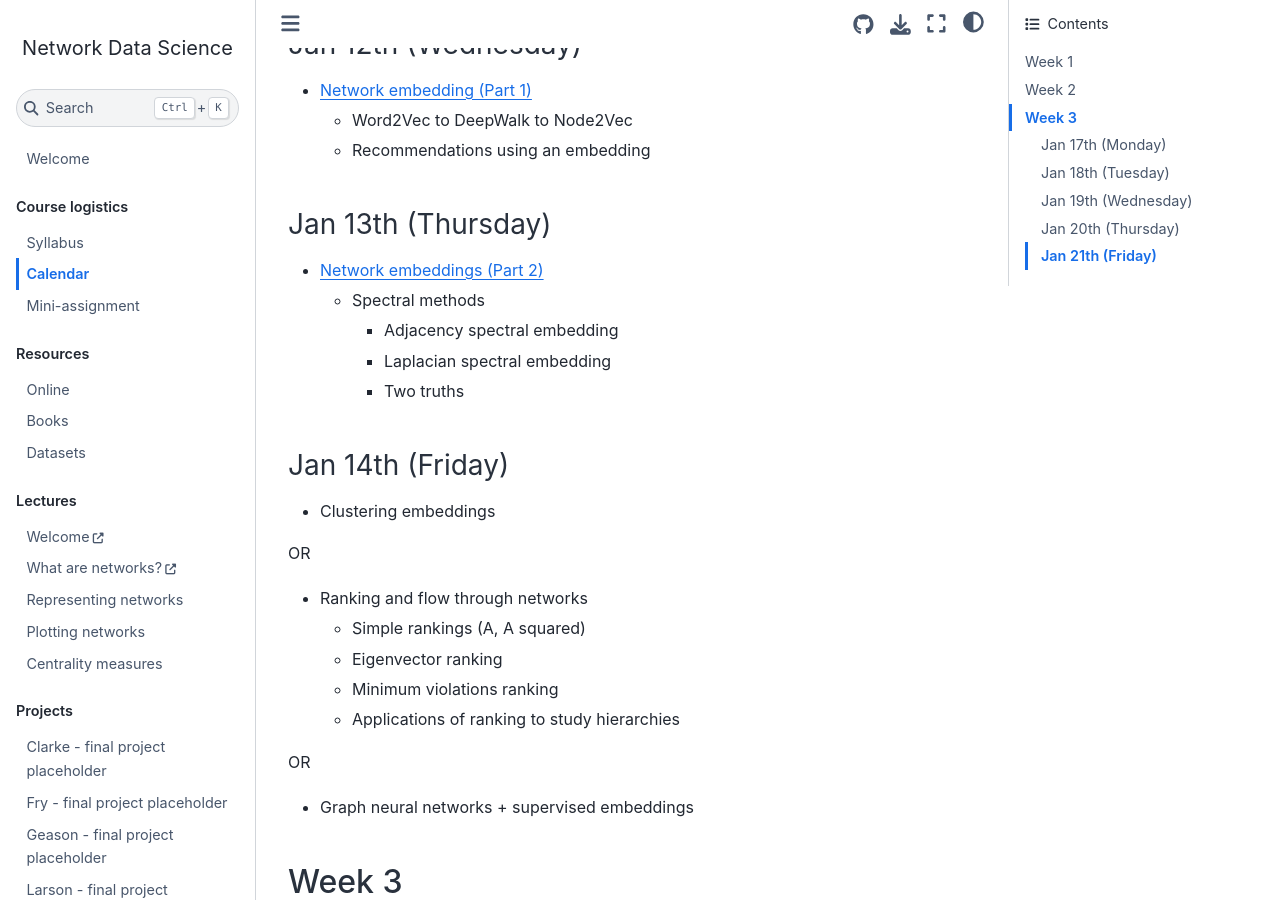
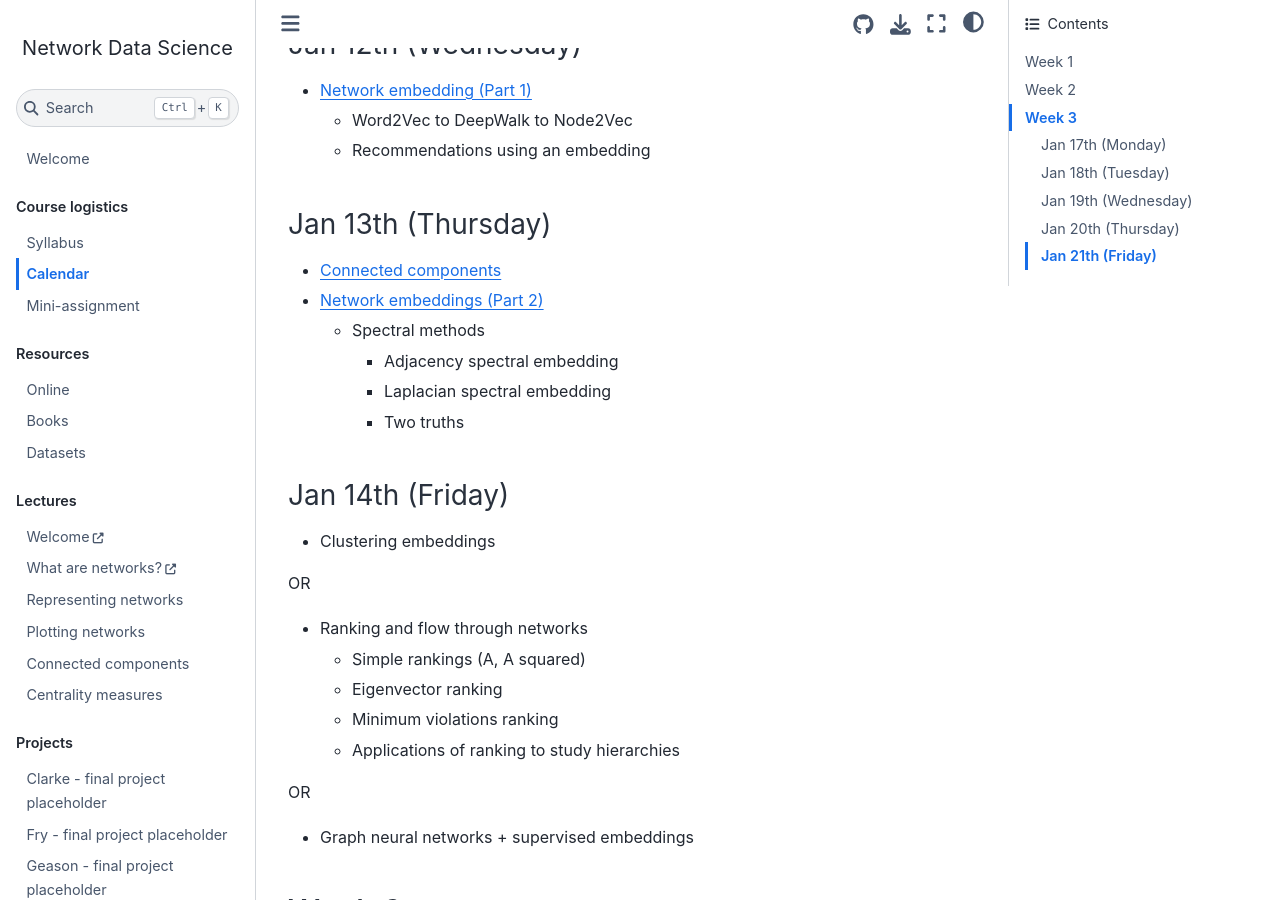
Before and after one commit to bdpedigo/networks-course, a Jupyter Book: the page built from docs/calendar.md, in a window 1280 px wide and 900 px high, scrolled down 2288 px. Built offline with Jupyter Book 1.0.4 settings and Sphinx 7.4.7 and the Sphinx Book theme 1.1.4, drawn with Linux system fonts in a browser that asks for light colours; pages that are not in the unit, such as notebooks, are missing from menus.

Commit message:
add connected components

```diff
--- a/docs/_toc.yml
+++ b/docs/_toc.yml
@@ -19,6 +19,7 @@ parts:
     title: What are networks?
   - file: representing_networks
   - file: plotting_networks
+  - file: connected_components
   - file: centrality
   - file: random_graphs
   - file: community_detection
--- a/docs/calendar.md
+++ b/docs/calendar.md
@@ -76,6 +76,7 @@ Be able to load in and somehow plot your dataset(s) in Python.
    - Recommendations using an embedding
 
 ### Jan 13th (Thursday)
+- [Connected components](connected_components.ipynb)
 - [Network embeddings (Part 2)](embedding.ipynb)
   - Spectral methods
     - Adjacency spectral embedding
```
Also changed, not shown: docs/connected_components.ipynb (added).
